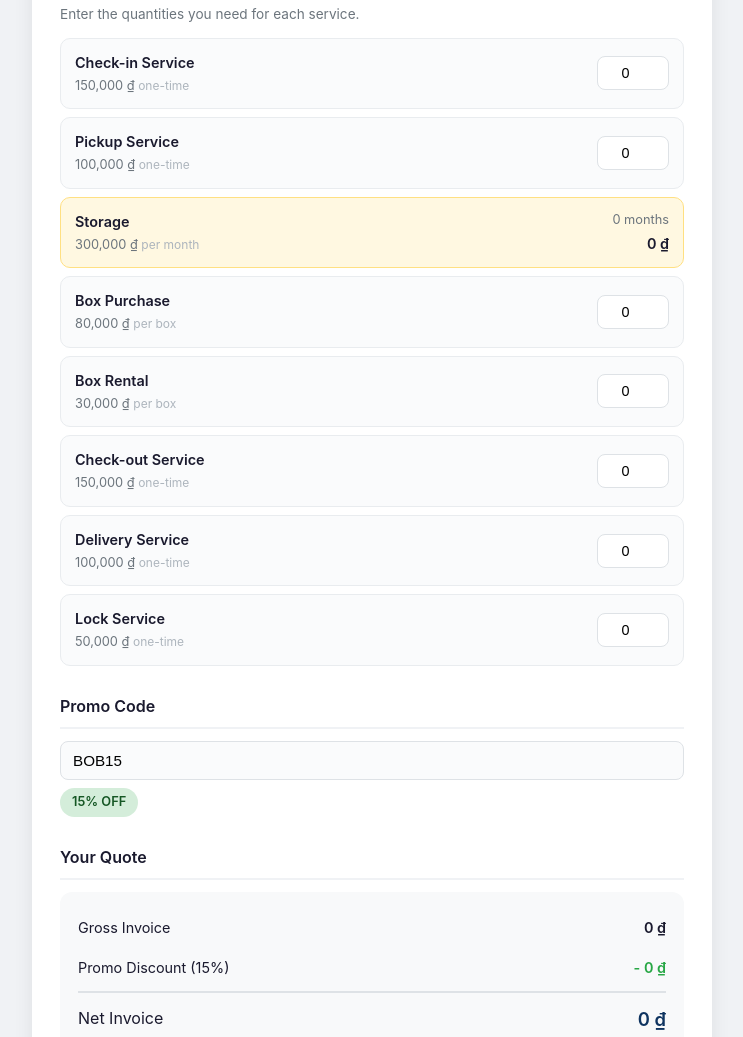
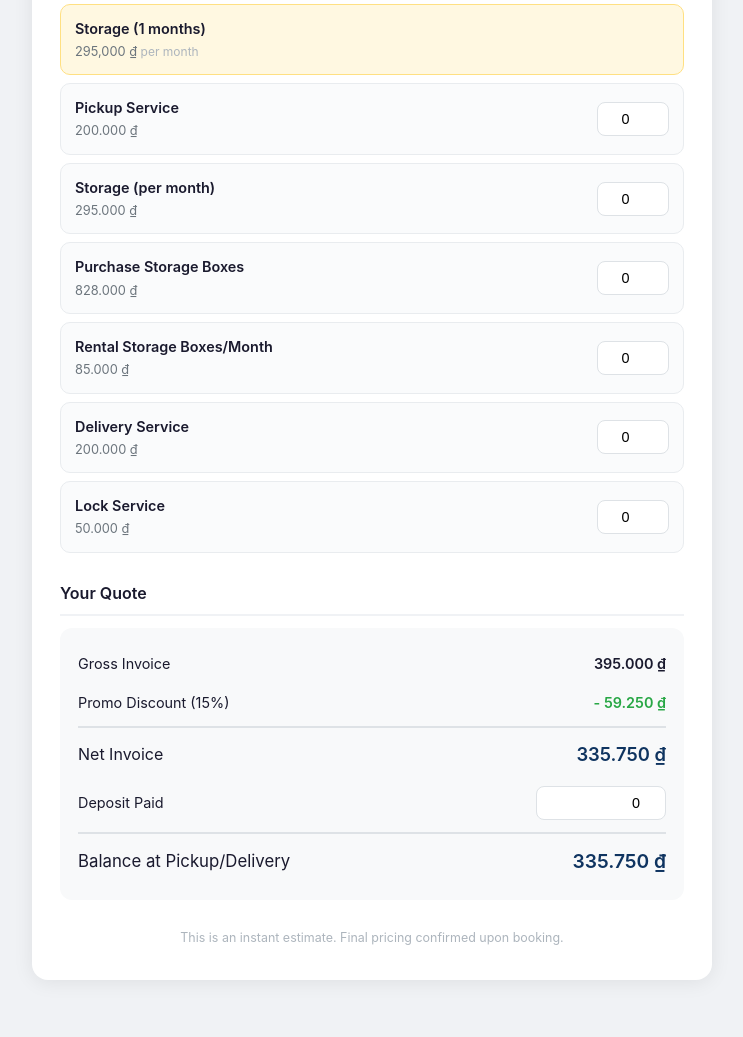
Before and after one commit to GetOutOfThatGarden/storage-unit-quote-calculator, a plain HTML site: page index.html in a window 1280 px wide. Shown: the part 363-1400 px from the top of the page, without its empty margins (268-1011 px from the left). After the commit the page ends 1363 px from the top, so only its background shows below. Drawn offline with Linux system fonts and the light colour scheme.

Commit message:
feat: fix rates and logic, dynamic service rendering

```diff
--- a/index.html
+++ b/index.html
@@ -30,81 +30,14 @@
 
             <div class="section">
                 <h2>Services</h2>
-                <p class="section-note">Enter the quantities you need for each service.</p>
-
-                <div class="service-row">
-                    <div class="service-info">
-                        <span class="service-name">Check-in Service</span>
-                        <span class="service-rate">150,000 ₫ <small>one-time</small></span>
-                    </div>
-                    <input type="number" class="qty-input" data-rate="150000" min="0" value="0" placeholder="Qty">
-                </div>
-
-                <div class="service-row">
-                    <div class="service-info">
-                        <span class="service-name">Pickup Service</span>
-                        <span class="service-rate">100,000 ₫ <small>one-time</small></span>
-                    </div>
-                    <input type="number" class="qty-input" data-rate="100000" min="0" value="0" placeholder="Qty">
-                </div>
-
                 <div class="service-row highlight">
                     <div class="service-info">
-                        <span class="service-name">Storage</span>
-                        <span class="service-rate">300,000 ₫ <small>per month</small></span>
-                    </div>
-                    <div class="storage-detail">
-                        <span id="storage-months-display">0 months</span>
-                        <span class="storage-amount" id="storage-line-total">0 ₫</span>
+                        <span class="service-name" id="storage-display">Storage</span>
+                        <span class="service-rate">295,000 ₫ <small>per month</small></span>
                     </div>
                 </div>
-
-                <div class="service-row">
-                    <div class="service-info">
-                        <span class="service-name">Box Purchase</span>
-                        <span class="service-rate">80,000 ₫ <small>per box</small></span>
-                    </div>
-                    <input type="number" class="qty-input" data-rate="80000" min="0" value="0" placeholder="Qty">
-                </div>
-
-                <div class="service-row">
-                    <div class="service-info">
-                        <span class="service-name">Box Rental</span>
-                        <span class="service-rate">30,000 ₫ <small>per box</small></span>
-                    </div>
-                    <input type="number" class="qty-input" data-rate="30000" min="0" value="0" placeholder="Qty">
-                </div>
-
-                <div class="service-row">
-                    <div class="service-info">
-                        <span class="service-name">Check-out Service</span>
-                        <span class="service-rate">150,000 ₫ <small>one-time</small></span>
-                    </div>
-                    <input type="number" class="qty-input" data-rate="150000" min="0" value="0" placeholder="Qty">
-                </div>
-
-                <div class="service-row">
-                    <div class="service-info">
-                        <span class="service-name">Delivery Service</span>
-                        <span class="service-rate">100,000 ₫ <small>one-time</small></span>
-                    </div>
-                    <input type="number" class="qty-input" data-rate="100000" min="0" value="0" placeholder="Qty">
-                </div>
-
-                <div class="service-row">
-                    <div class="service-info">
-                        <span class="service-name">Lock Service</span>
-                        <span class="service-rate">50,000 ₫ <small>one-time</small></span>
-                    </div>
-                    <input type="number" class="qty-input" data-rate="50000" min="0" value="0" placeholder="Qty">
-                </div>
-            </div>
-
-            <div class="section">
-                <h2>Promo Code</h2>
-                <div class="form-group">
-                    <input type="text" id="promo-input" value="BOB15" placeholder="Enter promo code">
-                    <span class="promo-badge active">15% OFF</span>
+                <div id="services-container">
+                    <!-- Dynamic services injected here -->
                 </div>
             </div>
 
--- a/script.js
+++ b/script.js
@@ -1,7 +1,18 @@
+const SERVICES = [
+    { id: "check-in", name: "Check-in Service", rate: 50000, type: "automatic" },
+    { id: "pickup", name: "Pickup Service", rate: 200000, type: "optional" },
+    { id: "storage", name: "Storage (per month)", rate: 295000, type: "required" },
+    { id: "purchase-boxes", name: "Purchase Storage Boxes", rate: 828000, type: "optional" },
+    { id: "rental-boxes", name: "Rental Storage Boxes/Month", rate: 85000, type: "optional" },
+    { id: "check-out", name: "Check-out Service", rate: 50000, type: "automatic" },
+    { id: "delivery", name: "Delivery Service", rate: 200000, type: "optional" },
+    { id: "lock", name: "Lock Service", rate: 50000, type: "optional" }
+];
+
 function monthsBetween(d1, d2) {
     const start = new Date(d1);
     const end = new Date(d2);
-    if (isNaN(start) || isNaN(end) || end <= start) return 0;
+    if (isNaN(start) || isNaN(end) || end <= start) return 1;
     let months = (end.getFullYear() - start.getFullYear()) * 12;
     months += end.getMonth() - start.getMonth();
     if (end.getDate() < start.getDate()) months--;
@@ -12,31 +23,47 @@ function formatVND(amount) {
     return amount.toLocaleString('vi-VN') + ' ₫';
 }
 
+function initForm() {
+    const container = document.getElementById('services-container');
+    SERVICES.forEach(s => {
+        if (s.type === 'automatic') return; // Handled in calc
+
+        const div = document.createElement('div');
+        div.className = 'service-row';
+        div.innerHTML = `
+            <div class="service-info">
+                <span class="service-name">${s.name}</span>
+                <span class="service-rate">${formatVND(s.rate)}</span>
+            </div>
+            <input type="number" class="qty-input" id="qty-${s.id}" data-id="${s.id}" min="0" value="0" placeholder="Qty">
+        `;
+        container.appendChild(div);
+    });
+}
+
 function calculate() {
     const dateIn = document.getElementById('date-in').value;
     const dateOut = document.getElementById('date-out').value;
     const months = monthsBetween(dateIn, dateOut);
 
-    const storageMonthsEl = document.getElementById('storage-months-display');
-    const storageLineTotalEl = document.getElementById('storage-line-total');
-    storageMonthsEl.textContent = months + ' month' + (months !== 1 ? 's' : '');
+    let gross = 0;
 
-    const storageRate = 300000;
-    const storageTotal = months * storageRate;
-    storageLineTotalEl.textContent = formatVND(storageTotal);
+    // Automatic fees
+    gross += 50000; // Check-in
+    gross += 50000; // Check-out
 
-    let gross = storageTotal;
+    // Storage (required)
+    gross += months * 295000;
+    document.getElementById('storage-display').textContent = `Storage (${months} months)`;
 
-    const qtyInputs = document.querySelectorAll('.qty-input');
-    qtyInputs.forEach(function(input) {
-        const rate = parseInt(input.dataset.rate);
-        const qty = parseInt(input.value) || 0;
-        gross += rate * qty;
+    // Optional fees
+    SERVICES.filter(s => s.type === 'optional').forEach(s => {
+        const qty = parseInt(document.getElementById(`qty-${s.id}`).value) || 0;
+        gross += qty * s.rate;
     });
 
     const discount = gross * 0.15;
     const net = gross - discount;
-
     const deposit = parseInt(document.getElementById('deposit').value) || 0;
     const balance = net - deposit;
 
@@ -46,13 +73,8 @@ function calculate() {
     document.getElementById('balance').textContent = formatVND(balance);
 }
 
-document.getElementById('date-in').addEventListener('change', calculate);
-document.getElementById('date-out').addEventListener('change', calculate);
-
-document.querySelectorAll('.qty-input').forEach(function(input) {
-    input.addEventListener('input', calculate);
+document.addEventListener('DOMContentLoaded', () => {
+    initForm();
+    document.querySelectorAll('input').forEach(i => i.addEventListener('input', calculate));
+    calculate();
 });
-
-document.getElementById('deposit').addEventListener('input', calculate);
-
-calculate();
```
Also changed, not shown: services.json (added, +50 -0 lines).
